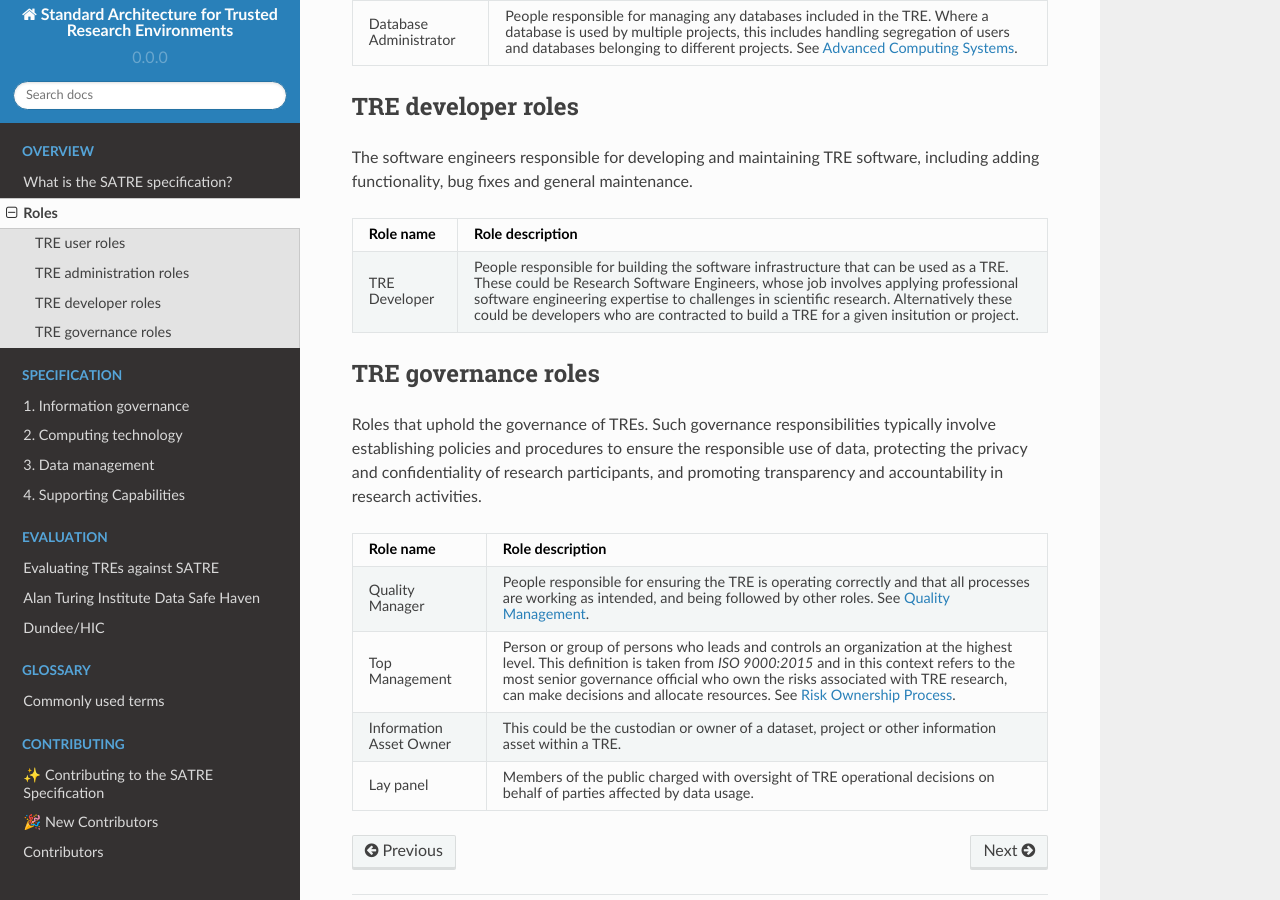
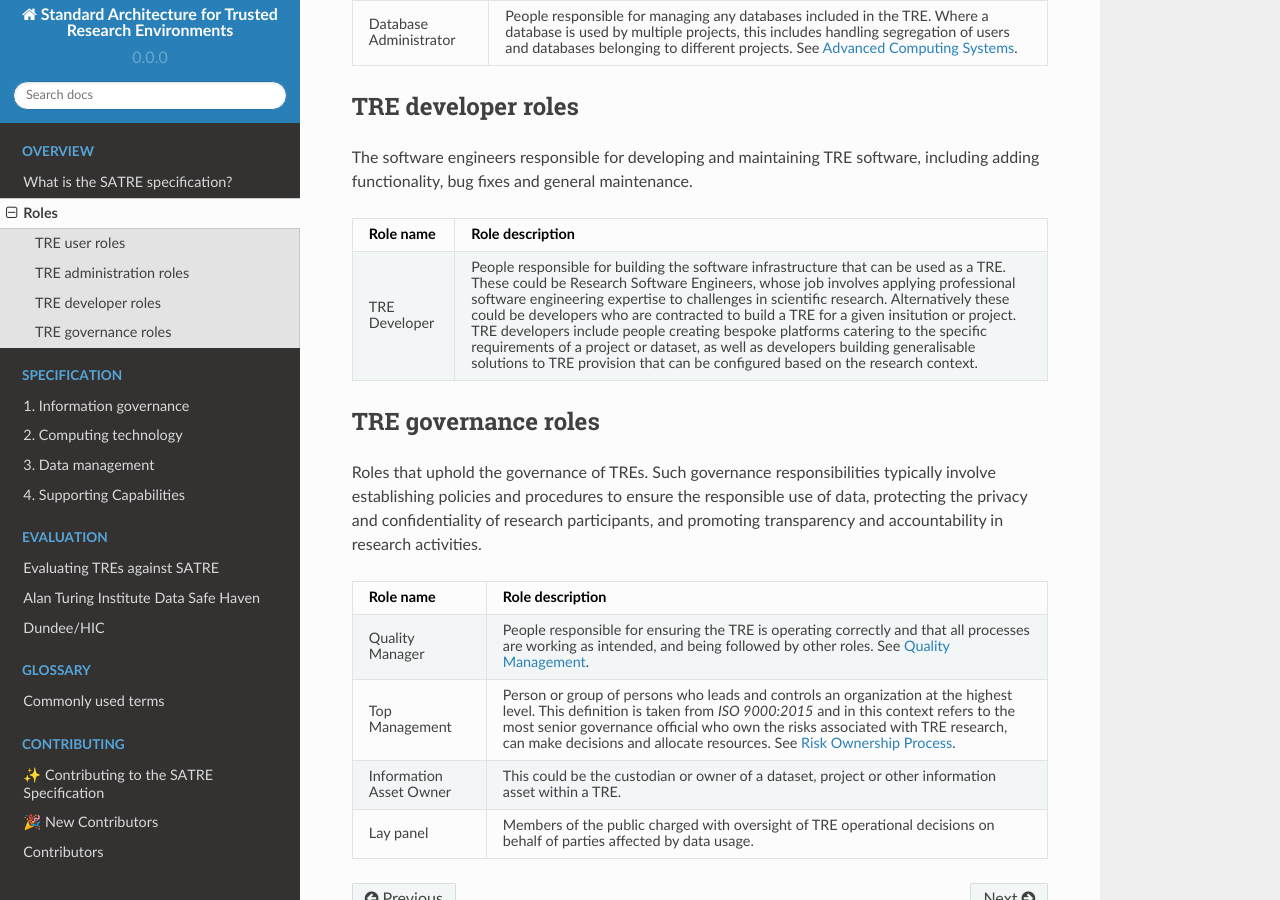
Before and after one commit to sa-tre/satre-specification, a Sphinx documentation site: the page built from docs/source/roles.md, in a window 1280 px wide and 900 px high, scrolled down 984 px. Built offline with Sphinx 7.4.7 and the Read the Docs theme 2.0.0, drawn with Linux system fonts in a browser that asks for light colours.

Commit message:
update TRE developer role

````diff
--- a/docs/source/roles.md
+++ b/docs/source/roles.md
@@ -31,8 +31,6 @@ Roles for people using the TRE to conduct research or analyse data in the TRE.
 
 The IT and related professionals who will be responsible for deploying and managing instances of a TRE conforming to the SATRE specification.
 
-<!-- The document will explain that SATRE conforming TREs should have documentation and infrastructure deployment code/apps that conform to software engineering best practices, which are also defined here, making them "simple" for an IT professional to follow; troubleshooting steps included. -->
-
 ```{list-table}
 :header-rows: 1
 :name: tab-tre-role-administrator
@@ -55,8 +53,6 @@ The IT and related professionals who will be responsible for deploying and manag
 
 The software engineers responsible for developing and maintaining TRE software, including adding functionality, bug fixes and general maintenance.
 
-<!-- The document will explain recommended practices suitable for developing a software of this complexity and reference learnings from existing TRE developers. -->
-
 ```{list-table}
 :header-rows: 1
 :name: tab-tre-role-developer
@@ -64,7 +60,7 @@ The software engineers responsible for developing and maintaining TRE software,
 * - Role name
   - Role description
 * - TRE Developer
-  - People responsible for building the software infrastructure that can be used as a TRE. These could be Research Software Engineers, whose job involves applying professional software engineering expertise to challenges in scientific research. Alternatively these could be developers who are contracted to build a TRE for a given insitution or project.
+  - People responsible for building the software infrastructure that can be used as a TRE. These could be Research Software Engineers, whose job involves applying professional software engineering expertise to challenges in scientific research. Alternatively these could be developers who are contracted to build a TRE for a given insitution or project. TRE developers include people creating bespoke platforms catering to the specific requirements of a project or dataset, as well as developers building generalisable solutions to TRE provision that can be configured based on the research context.
 ```
 
 (governance_roles)=
````
